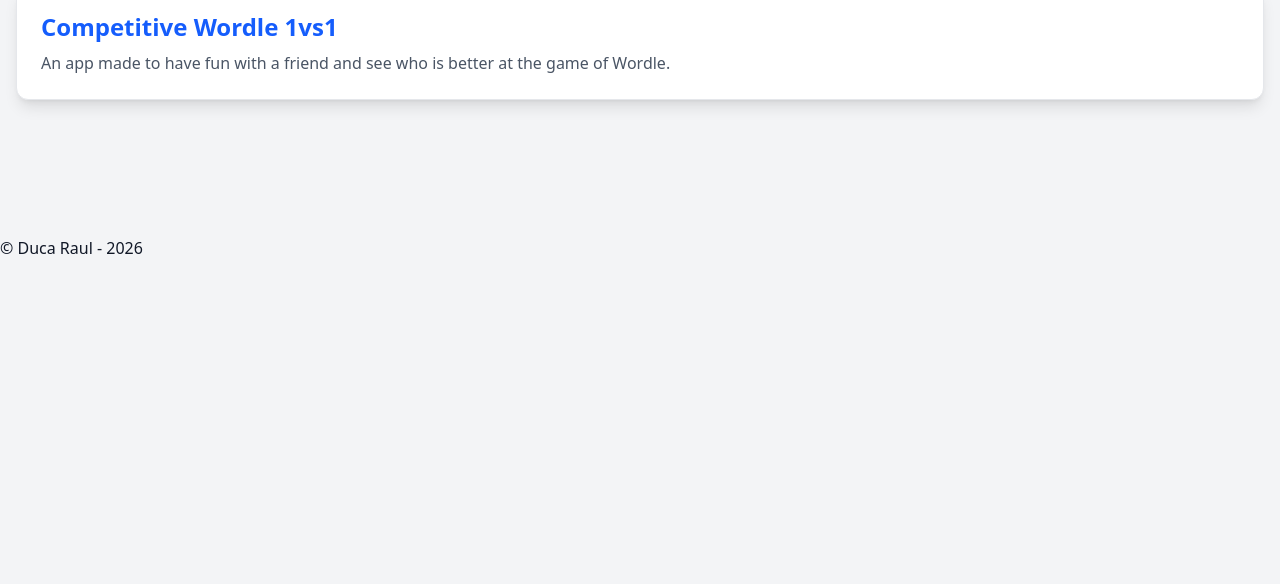
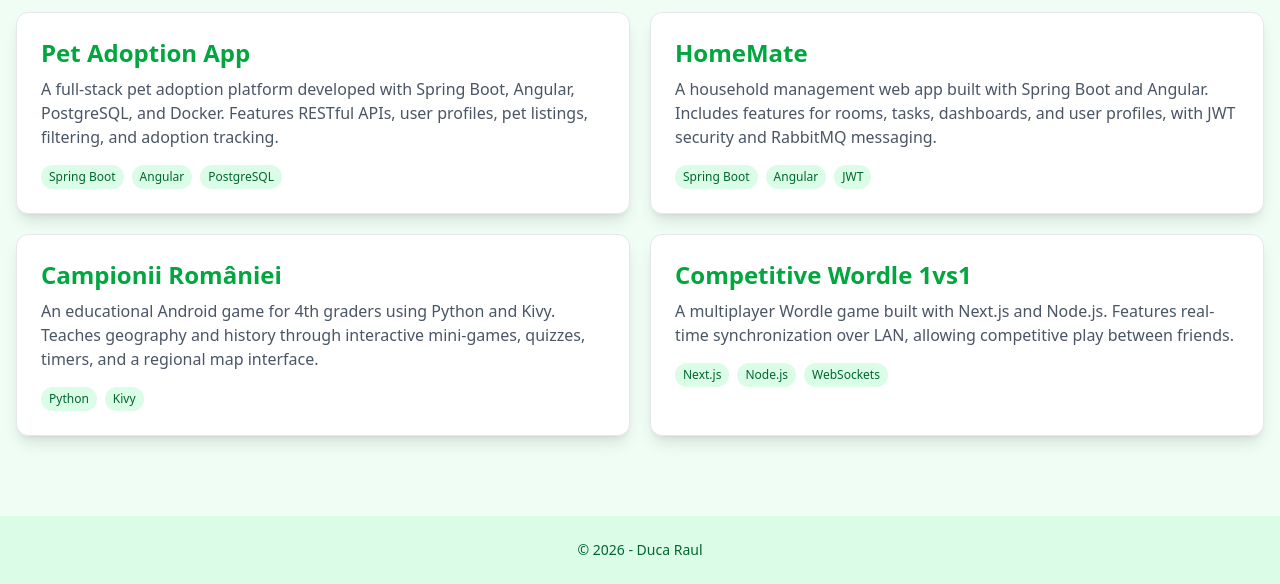
Before and after one commit to rDuca32/Portofolio, a website: page index.html in a window 1280 px wide. Shown: the part 540-1124 px from the top of the page. Before the commit the page ends 800 px from the top, so only its background shows below. Drawn offline with Linux system fonts and the light colour scheme.

Commit message:
changes to design and more info

```diff
--- a/css/style.css
+++ b/css/style.css
@@ -1,13 +1,13 @@
 @import "tailwindcss";
 
 :root {
-    --bg-color: #f3f4f6;
-    --text-color: #111827;
+    --bg-color: #f0fdf4;
+    --text-color: #14532d;
 }
 
 @media (prefers-color-scheme: dark) {
     :root {
-        --bg-color: #111827;
-        --text-color: #f9fafb;
+        --bg-color: #14532d;
+        --text-color: #f0fdf4;
     }
 }
--- a/index.html
+++ b/index.html
@@ -18,37 +18,73 @@
     </header>
 
     <main class="flex-grow container mx-auto px-4 py-10">
+    <section class="intro text-center py-16 dark:bg-gray-800 rounded-xl mb-10 shadow-lg">
+        <div class="container mx-auto px-4">
+            <h1 class="text-5xl font-extrabold text-green-800 dark:text-green-100 mb-4">Hi, I'm Duca Raul</h1>
+            <p class="text-xl text-green-700 dark:text-green-300 mb-6 max-w-2xl mx-auto">
+                A passionate full-stack developer specializing in modern web apps. I love building user-friendly solutions for real-world problems, from pet adoption platforms to educational games.
+            </p>
+            <p class="text-lg text-green-600 dark:text-green-400">
+                Explore my personal projects below, showcasing my skills in technologies like Spring Boot, Angular, Next.js, and more.
+            </p>
+            <a href="#personal-projects" class="inline-block mt-6 px-6 py-3 bg-green-600 text-white font-semibold rounded-lg hover:bg-green-700 transition-colors duration-300 shadow-md">
+                View My Projects
+            </a>
+        </div>
+    </section>
+
     <section class="personal-projects">
-        <h1 class="text-4xl font-extrabold mb-8 text-center">Personal Projects</h1>
+        <h1 class="text-4xl font-extrabold mb-8 text-center text-green-800 dark:text-green-100">Personal Projects</h1>
 
-        <div class="grid grid-cols-1 gap-6">
+        <div class="grid gap-5 md:grid-cols-2 lg:grid-cols-2">
 
-            <div class="bg-white dark:bg-gray-800 rounded-xl p-6 shadow-lg hover:shadow-2xl transition-shadow border border-gray-200 dark:border-gray-700">
-                <h2 class="text-2xl font-bold text-blue-600 dark:text-blue-400">Pet Adoption App</h2>
-                <p class="mt-2 text-gray-600 dark:text-gray-400">An app made for people who want to adopt some cute little guys.</p>
+            <div class="bg-white dark:bg-gray-800 rounded-xl p-6 shadow-lg hover:shadow-2xl transition-all duration-300 border border-gray-200 dark:border-gray-700 hover:border-green-300 dark:hover:border-green-600 transform hover:-translate-y-1">
+                <h2 class="text-2xl font-bold text-green-600 dark:text-green-400 mb-2">Pet Adoption App</h2>
+                <p class="text-gray-600 dark:text-gray-400 mb-4">A full-stack pet adoption platform developed with Spring Boot, Angular, PostgreSQL, and Docker. Features RESTful APIs, user profiles, pet listings, filtering, and adoption tracking.</p>
+                <div class="flex flex-wrap gap-2">
+                    <span class="px-2 py-1 bg-green-100 dark:bg-green-900 text-green-800 dark:text-green-200 text-xs rounded-full">Spring Boot</span>
+                    <span class="px-2 py-1 bg-green-100 dark:bg-green-900 text-green-800 dark:text-green-200 text-xs rounded-full">Angular</span>
+                    <span class="px-2 py-1 bg-green-100 dark:bg-green-900 text-green-800 dark:text-green-200 text-xs rounded-full">PostgreSQL</span>
+                </div>
             </div>
 
-            <div class="bg-white dark:bg-gray-800 rounded-xl p-6 shadow-lg hover:shadow-2xl transition-shadow border border-gray-200 dark:border-gray-700">
-                <h2 class="text-2xl font-bold text-blue-600 dark:text-blue-400">HomeMate</h2>
-                <p class="mt-2 text-gray-600 dark:text-gray-400">An app made for organizing household chores.</p>
+            <div class="bg-white dark:bg-gray-800 rounded-xl p-6 shadow-lg hover:shadow-2xl transition-all duration-300 border border-gray-200 dark:border-gray-700 hover:border-green-300 dark:hover:border-green-600 transform hover:-translate-y-1">
+                <h2 class="text-2xl font-bold text-green-600 dark:text-green-400 mb-2">HomeMate</h2>
+                <p class="text-gray-600 dark:text-gray-400 mb-4">A household management web app built with Spring Boot and Angular. Includes features for rooms, tasks, dashboards, and user profiles, with JWT security and RabbitMQ messaging.</p>
+                <div class="flex flex-wrap gap-2">
+                    <span class="px-2 py-1 bg-green-100 dark:bg-green-900 text-green-800 dark:text-green-200 text-xs rounded-full">Spring Boot</span>
+                    <span class="px-2 py-1 bg-green-100 dark:bg-green-900 text-green-800 dark:text-green-200 text-xs rounded-full">Angular</span>
+                    <span class="px-2 py-1 bg-green-100 dark:bg-green-900 text-green-800 dark:text-green-200 text-xs rounded-full">JWT</span>
+                </div>
             </div>
 
-            <div class="bg-white dark:bg-gray-800 rounded-xl p-6 shadow-lg hover:shadow-2xl transition-shadow border border-gray-200 dark:border-gray-700">
-                <h2 class="text-2xl font-bold text-blue-600 dark:text-blue-400">Campionii României</h2>
-                <p class="mt-2 text-gray-600 dark:text-gray-400">An app made for educational purposes designed for 4th graders.</p>
+            <div class="bg-white dark:bg-gray-800 rounded-xl p-6 shadow-lg hover:shadow-2xl transition-all duration-300 border border-gray-200 dark:border-gray-700 hover:border-green-300 dark:hover:border-green-600 transform hover:-translate-y-1">
+                <h2 class="text-2xl font-bold text-green-600 dark:text-green-400 mb-2">Campionii României</h2>
+                <p class="text-gray-600 dark:text-gray-400 mb-4">An educational Android game for 4th graders using Python and Kivy. Teaches geography and history through interactive mini-games, quizzes, timers, and a regional map interface.</p>
+                <div class="flex flex-wrap gap-2">
+                    <span class="px-2 py-1 bg-green-100 dark:bg-green-900 text-green-800 dark:text-green-200 text-xs rounded-full">Python</span>
+                    <span class="px-2 py-1 bg-green-100 dark:bg-green-900 text-green-800 dark:text-green-200 text-xs rounded-full">Kivy</span>
+                </div>
             </div>
 
-            <div class="bg-white dark:bg-gray-800 rounded-xl p-6 shadow-lg hover:shadow-2xl transition-shadow border border-gray-200 dark:border-gray-700">
-                <h2 class="text-2xl font-bold text-blue-600 dark:text-blue-400">Competitive Wordle 1vs1</h2>
-                <p class="mt-2 text-gray-600 dark:text-gray-400">An app made to have fun with a friend and see who is better at the game of Wordle.</p>
+            <div class="bg-white dark:bg-gray-800 rounded-xl p-6 shadow-lg hover:shadow-2xl transition-all duration-300 border border-gray-200 dark:border-gray-700 hover:border-green-300 dark:hover:border-green-600 transform hover:-translate-y-1">
+                <h2 class="text-2xl font-bold text-green-600 dark:text-green-400 mb-2">Competitive Wordle 1vs1</h2>
+                <p class="text-gray-600 dark:text-gray-400 mb-4">A multiplayer Wordle game built with Next.js and Node.js. Features real-time synchronization over LAN, allowing competitive play between friends.</p>
+                <div class="flex flex-wrap gap-2">
+                    <span class="px-2 py-1 bg-green-100 dark:bg-green-900 text-green-800 dark:text-green-200 text-xs rounded-full">Next.js</span>
+                    <span class="px-2 py-1 bg-green-100 dark:bg-green-900 text-green-800 dark:text-green-200 text-xs rounded-full">Node.js</span>
+                    <span class="px-2 py-1 bg-green-100 dark:bg-green-900 text-green-800 dark:text-green-200 text-xs rounded-full">WebSockets</span>
+                </div>
             </div>
 
-            </div>
+        </div>
     </section>
 </main>
 
-    <footer class="">
-        <p>&copy; Duca Raul - 2026</p>
+    <footer class="bg-green-100 dark:bg-green-900 text-green-800 dark:text-green-200 py-6 mt-10">
+        <div class="container mx-auto px-4 text-center">
+            <p class="text-sm">&copy; 2026 - Duca Raul</p>
+        </div>
     </footer>
 </body>
 
```
Also changed, not shown: dist/output.css.
